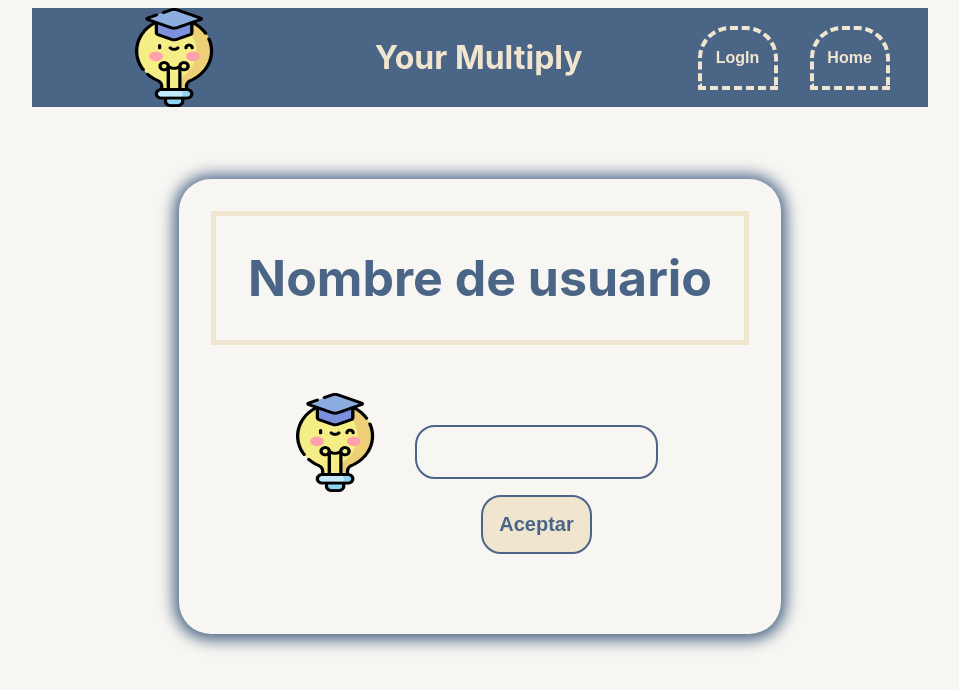
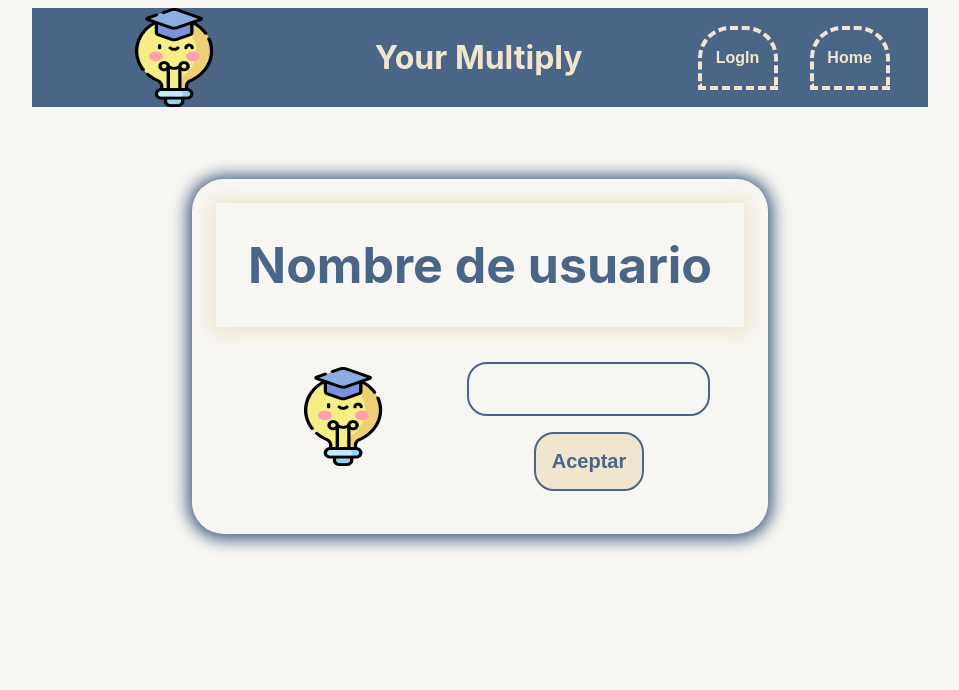
Before and after one commit to Oiranca/multiply-game, a React (Create React App) app: page /multiply/logIn in a window 1280 px wide. Shown: the top 690 px of the page, without its empty margins (160-1119 px from the left). Built offline with nearby package versions, Linux system fonts and the light colour scheme.

Commit message:
fix: Login style

```diff
--- a/src/infrastructure/components/LogIn/LogIn.css
+++ b/src/infrastructure/components/LogIn/LogIn.css
@@ -1,4 +1,3 @@
-
 :root {
     --mainColor: #4B6587;
     --secondColor: #F0E5CF;
@@ -8,8 +7,7 @@
 
 }
 
-
-.container-enter-name {
+.container-log-in {
     display: flex;
     flex-direction: column;
     align-items: center;
@@ -21,13 +19,13 @@
 
 }
 
+#header-log-in {
+    margin: 0.5rem;
+    box-shadow: 0 1px 15px 5px var(--secondColor);
 
-#header-enter-name {
-    margin: 1rem;
-    border: solid 5px var(--secondColor);
 }
 
-#title-enter-name {
+#title-log-in {
     padding: 1rem;
     margin: 1rem;
     font-size: 50px;
@@ -35,23 +33,27 @@
 
 }
 
-.body-enter-name {
+.body-log-in {
     display: flex;
     flex-direction: row;
-    padding: 1rem;
+    flex-wrap: nowrap;
+    align-items: center;
     margin: 1rem;
 }
+#image-logo{
+    margin: 1rem 4rem 2rem 1rem;
+    width: 50%;
 
-.form-enter-name {
+}
+.form-log-in {
     display: flex;
     flex-direction: column;
     align-items: center;
-    padding: 1rem;
     row-gap: 1rem;
-    margin: 1rem;
+    width: 50%;
 }
 
-.enter-name-input {
+.log-in-input {
     background-color: var(--highlightColor);
     font-size: 1rem;
     text-align: center;
@@ -60,7 +62,7 @@
     border: solid 2px var(--mainColor);
 }
 
-#button-enter {
+#button-log-in {
     background: var(--secondColor);
     color: var(--mainColor);
     font-size: 20px;
@@ -71,7 +73,7 @@
     border: solid 2px var(--mainColor);
 }
 
-#button-enter:hover {
+#button-log-in:hover {
     cursor: pointer;
     background: var(--mainColor);
     color: var(--secondColor);
--- a/src/infrastructure/components/LogIn/LogIn.tsx
+++ b/src/infrastructure/components/LogIn/LogIn.tsx
@@ -1,8 +1,8 @@
 import React, { FC } from 'react';
 import { useNavigate } from 'react-router-dom';
 
+import Logo from '../../../assets/img/logo.png';
 import './LogIn.css';
-import Logo from '../../../assets/img/logo.png';
 
 export const LogIn: FC = () => {
   const navigate = useNavigate();
@@ -11,25 +11,27 @@ export const LogIn: FC = () => {
     navigate('/multiply/selectMultiply');
   };
   return (
-    <section className={'container-enter-name'}>
-      <header id={'header-enter-name'}>
-        <h1 id={'title-enter-name'}>Nombre de usuario</h1>
+    <div className={'container-log-in'}>
+      <header id={'header-log-in'}>
+        <h1 id={'title-log-in'}>Nombre de usuario</h1>
       </header>
-      <section className={'body-enter-name'}>
+      <article className={'body-log-in'}>
         <section id={'image-logo'}>
           <img id={'logo'} src={Logo} alt={'Logo'} />
         </section>
-        <form className={'form-enter-name'} onSubmit={handleNavigation}>
-          <section className={'section-enter-name'}>
-            <input type={'text'} className={'enter-name-input'} />
+        <section className={'form-log-in'}>
+          <form className={'form-log-in'} onSubmit={handleNavigation}>
+            <section className={'section-log-in'}>
+              <input type={'text'} className={'log-in-input'} />
             </section>
-          <section className={'section-enter-name'}>
-            <button type={'submit'} id={'button-enter'}>
+            <section className={'section-log-in'}>
+              <button type={'submit'} id={'button-log-in'}>
                 Aceptar
               </button>
             </section>
           </form>
         </section>
-    </section>
+      </article>
+    </div>
   );
 };
```
Lines whose indentation alone changed are shown as unchanged.
